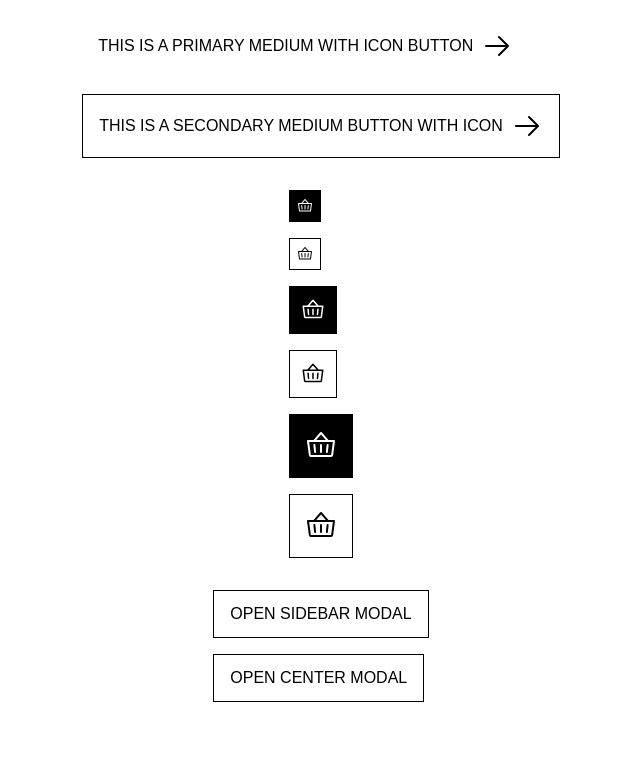
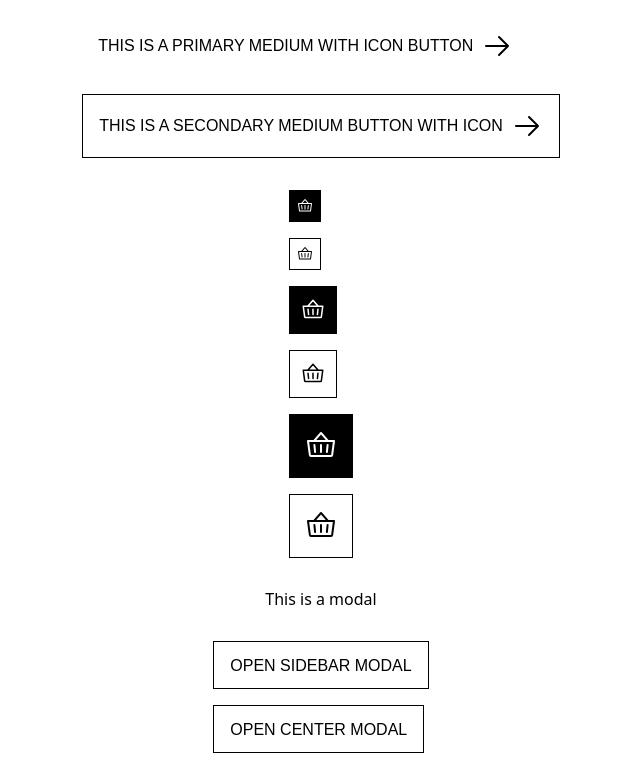
Before and after one commit to Hmoulvad/NewProject, a Next.js app: page /ui in a window 1280 px wide. Shown: the part 1158-1931 px from the top of the page, without its empty margins (319-959 px from the left). Before the commit the page ends 1892 px from the top, so only its background shows below. Built offline with nearby package versions, Linux system fonts and the light colour scheme.

Commit message:
Added Accordion.

```diff
--- a/src/app/ui/page.tsx
+++ b/src/app/ui/page.tsx
@@ -6,6 +6,7 @@ import IconButton from "@/components/UI/IconButton";
 import Link from "@/components/UI/Link";
 import Typography from "@/components/UI/Typography";
 import ToggleModalExample from "@/components/UI/Modal/ToggleModalExample";
+import Accordion from "@/components/UI/Accordion";
 
 export default function UIPage() {
   return (
@@ -93,6 +94,16 @@ export default function UIPage() {
         </IconButton>
       </section>
       <section>
+        <Accordion title="This is a modal">
+          <Typography>
+            Lorem ipsum dolor sit amet consectetur, adipisicing elit. Voluptates
+            repellat blanditiis neque iure quisquam velit enim necessitatibus
+            deserunt quo facilis? Veritatis nulla quasi illum aspernatur,
+            numquam aliquam autem laborum repellendus!
+          </Typography>
+        </Accordion>
+      </section>
+      <section>
         <ToggleModalExample />
       </section>
     </main>
--- /dev/null
+++ b/src/components/UI/Accordion/index.tsx
@@ -0,0 +1,18 @@
+import Typography from "../Typography";
+import styles from "./styles.module.css";
+
+type Props = {
+  title: string;
+  children: React.ReactNode;
+};
+
+export default function Accordion({ title, children }: Props) {
+  return (
+    <details className={styles.details}>
+      <summary>
+        <Typography>{title}</Typography>
+      </summary>
+      {children}
+    </details>
+  );
+}
--- /dev/null
+++ b/src/components/UI/Accordion/styles.module.css
@@ -0,0 +1,19 @@
+.details {
+  width: 100%;
+
+  summary {
+    display: block;
+    cursor: pointer;
+    transition: margin var(--timing-medium) ease;
+  }
+
+  summary::-webkit-details-marker {
+    display: none;
+  }
+
+  &[open] {
+    summary {
+      margin-bottom: 1rem;
+    }
+  }
+}
```
